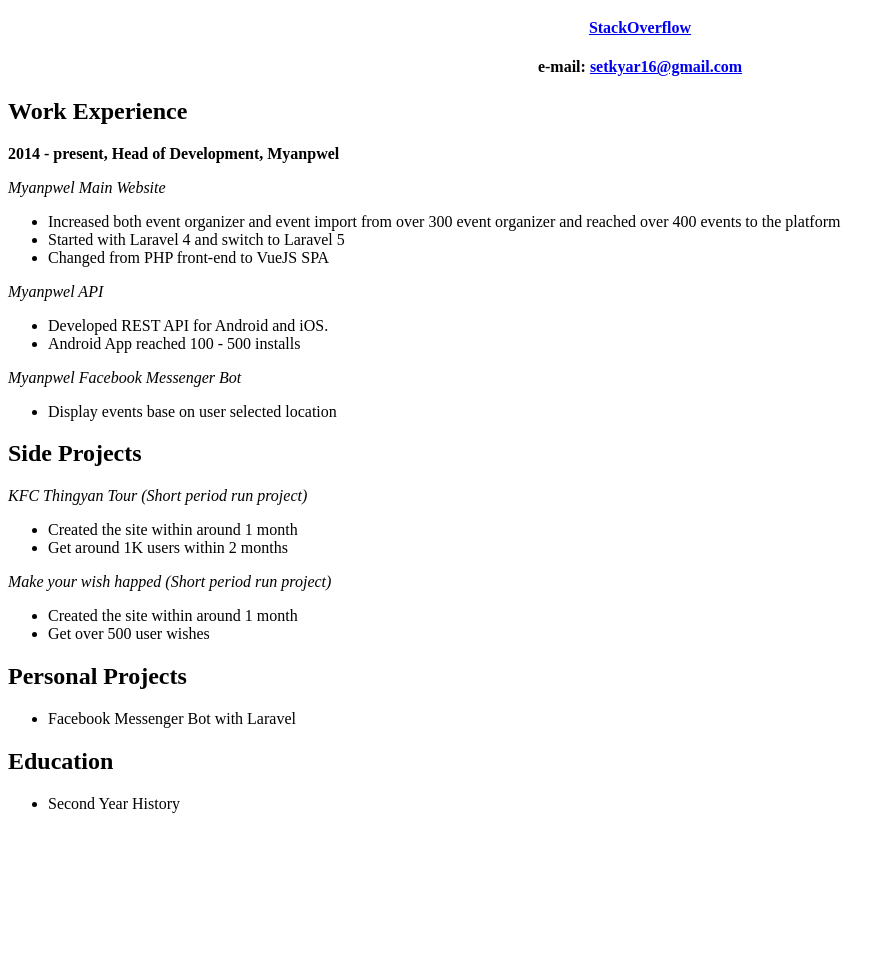
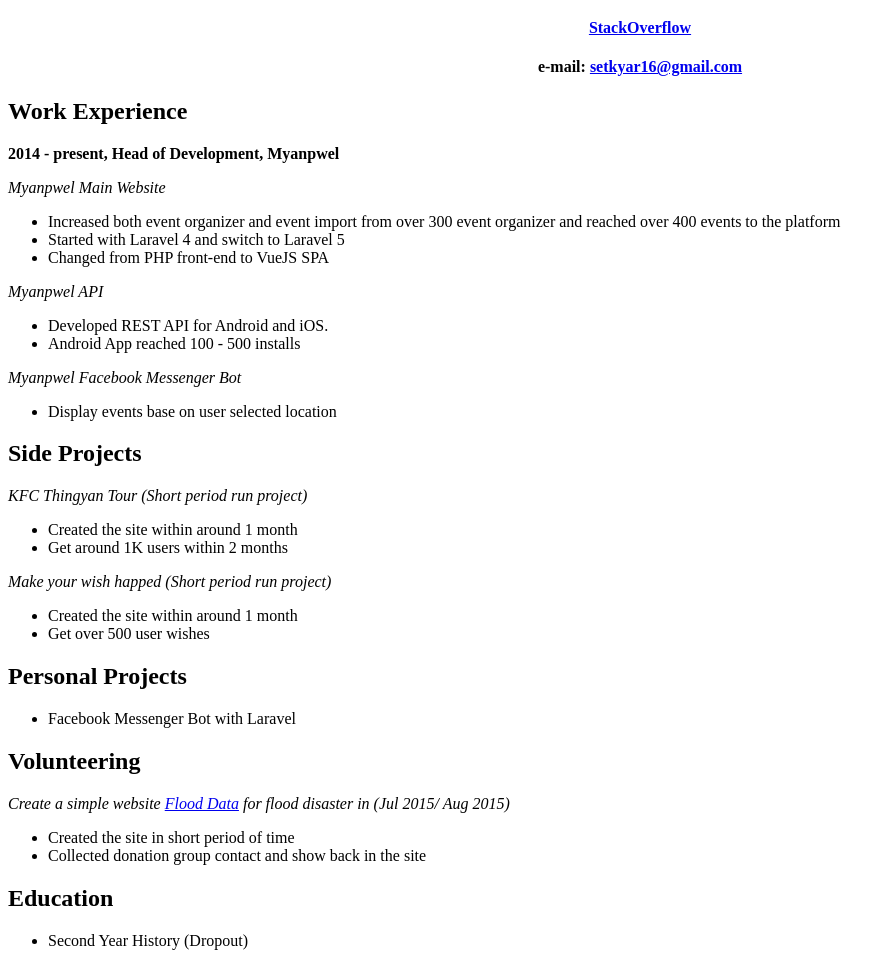
Before and after one commit to setkyar/setkyar.github.io, a plain HTML site: page index.html in a window 1280 px wide. Shown: the part 100-1066 px from the top of the page, without its empty margins (0-896 px from the left). Before the commit the page ends 929 px from the top, so only its background shows below. Drawn offline with Linux system fonts and the light colour scheme.

Commit message:
Add Volunteering and update my school status

```diff
--- a/index.html
+++ b/index.html
@@ -60,9 +60,20 @@
 		<li>Facebook Messenger Bot with Laravel</li>
 	</ul>
 
+	<h2>Volunteering</h2>
+
+	<i>
+		Create a simple website <a href="http://dojowithcode.github.io/flood-data/">Flood Data</a> for flood disaster in (Jul 2015/ Aug 2015)
+	</i>
+
+	<ul>
+		<li>Created the site in short period of time</li>
+		<li>Collected donation group contact and show back in the site</li>
+	</ul>
+
 	<h2>Education</h2>
 	<ul>
-		<li>Second Year History</li>
+		<li>Second Year History (Dropout)</li>
 	</ul>
 </body>
 </html>
```
